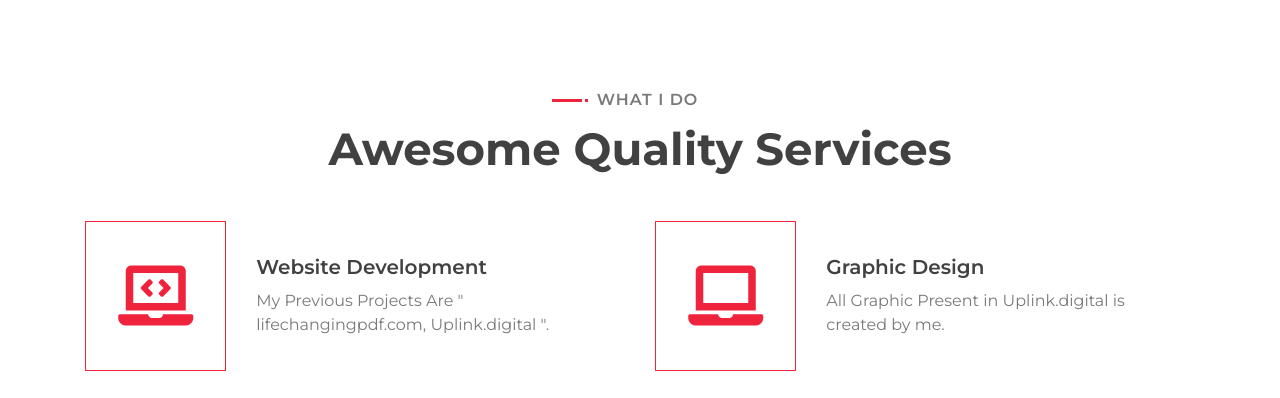
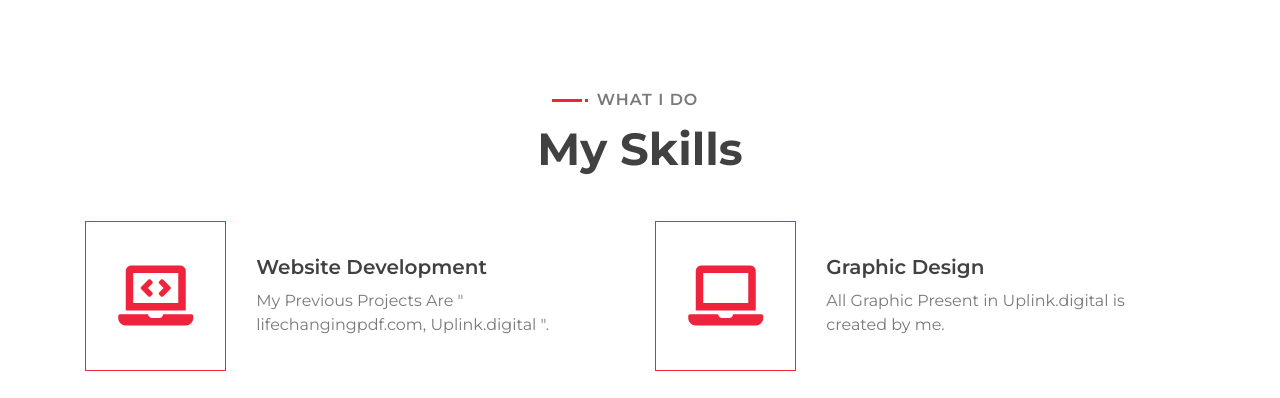
Before and after one commit to Tarun-Sharma-DTU/Digital-Portfolio, a plain HTML site: page index.html in a window 1280 px wide. Shown: the part 1640-2038 px from the top of the page. Drawn offline with nearby package versions, Linux system fonts and the light colour scheme.

Commit message:
Update index.html

```diff
--- a/index.html
+++ b/index.html
@@ -109,7 +109,7 @@
             <div class="container">
                 <div class="section-header text-center wow zoomIn" data-wow-delay="0.1s">
                     <p>What I do</p>
-                    <h2>Awesome Quality Services</h2>
+                    <h2>My Skills</h2>
                 </div>
                 <div class="row">
                     <div class="col-lg-6 wow fadeInUp" data-wow-delay="0.0s">
```
